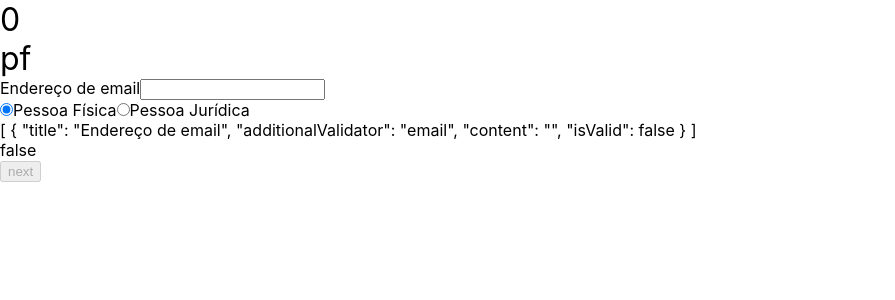
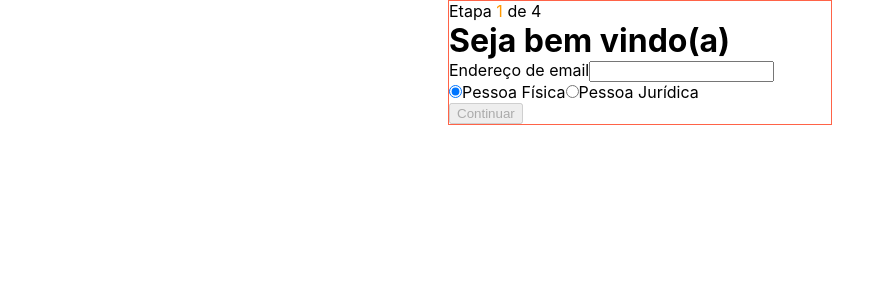
Before and after one commit to joaosantoz/vue-express-login-page, a Vue app: page / in a window 1280 px wide. Shown: the top 300 px of the page, without its empty margins (0-895 px from the left). Built offline with nearby package versions, Linux system fonts and the light colour scheme.

Commit message:
style: reformatting after eslint changes

```diff
--- a/src/pages/registration-form/RegistrationForm.vue
+++ b/src/pages/registration-form/RegistrationForm.vue
@@ -1,8 +1,8 @@
 <script setup>
-import { useStepper } from '@vueuse/core'
+import { useStepper } from '@vueuse/core';
+import { computed, ref, watch } from 'vue';
 import { useRegistrationFormStore } from '@/stores/registration-form/registrationForm';
-import { computed, ref, watch } from "vue";
-import FormInput from "@/components/form-input/FormInput.vue";
+import FormInput from '@/components/form-input/FormInput.vue';
 
 const store = useRegistrationFormStore();
 
@@ -17,9 +17,9 @@ const stepper = useStepper({
     title: 'Senha de acesso',
   },
   review: {
-    title: 'Revise suas informações'
-  }
-})
+    title: 'Revise suas informações',
+  },
+});
 
 const form = computed(() => store.form);
 
@@ -27,39 +27,97 @@ const personType = ref(store.personType);
 
 const changePersonType = () => {
   store.setPersonType(personType.value);
-}
+};
 
-const currentFormIsValid = computed(() => {
-  return form.value.map((field) => field.isValid).every((itemValid) => itemValid);
-})
+const formIsValid = computed(() => form.value.map((item) => item.isValid).every((valid) => valid));
 
 watch(stepper.index, () => {
   store.setCurrentStep(stepper.index.value);
-})
+});
 
 </script>
 
 <template>
-  <h1>{{ stepper.index }}</h1>
-
-  <h1>{{ store.personType }}</h1>
+  <form class="registration-form">
+    <div class="form-information">
+      <p class="form-step">
+        Etapa <span class="current-step">{{ stepper.index.value + 1 }}</span>
+        de {{ stepper.stepNames.value.length }}
+      </p>
+      <h1 class="form-title">
+        {{ stepper.current.value.title }}
+      </h1>
+    </div>
 
     <div>
-    <FormInput v-for="(field, index) in form" :key="index" :fieldOptions="field"></FormInput>
+      <FormInput
+        v-for="(field, index) in form"
+        :key="index"
+        :field-options="field"
+      />
     </div>
 
     <div v-if="stepper.isFirst.value">
-    <input id="pf" type="radio" value="pf" name="person" v-model="personType" @change="changePersonType()">
+      <input
+        id="pf"
+        type="radio"
+        value="pf"
+        name="person"
+        v-model="personType"
+        @change="changePersonType()"
+      >
       <label for="pf">Pessoa Física</label>
 
-    <input id="pj" type="radio" value="pj" name="person" v-model="personType" @change="changePersonType()">
+      <input
+        id="pj"
+        type="radio"
+        value="pj"
+        name="person"
+        v-model="personType"
+        @change="changePersonType()"
+      >
       <label for="pj">Pessoa Jurídica</label>
     </div>
 
-  <p>{{ JSON.stringify(form, null, 4) }}</p>
+    <button
+      @click="stepper.goToPrevious()"
+      v-if="!stepper.isFirst.value"
+    >
+      Voltar
+    </button>
+    <div>
+      <button
+        @click="stepper.goToNext()"
+        v-if="!stepper.isLast.value"
+        :disabled="!formIsValid"
+      >
+        Continuar
+      </button>
+      <button
+        v-if="stepper.isLast.value"
+        :disabled="!formIsValid"
+      >
+        Cadastrar
+      </button>
+    </div>
+  </form>
+</template>
 
-  <p>{{ currentFormIsValid }}</p>
+<style lang="scss">
+.registration-form {
+  border: 1px solid tomato;
+  max-width: 30%;
+  margin: 0 auto;
 
-  <button @click="stepper.goToPrevious()" v-if="!stepper.isFirst.value">prev</button>
-  <button @click="stepper.goToNext()" v-if="!stepper.isLast.value" :disabled="!currentFormIsValid">next</button>
-</template>
+  .form-information {
+    .form-title {
+      font-weight: bold;
+    }
+    .form-step {
+      .current-step {
+        color: $color-primary;
+      }
+    }
+  }
+}
+</style>
```
Lines whose indentation alone changed are shown as unchanged.
